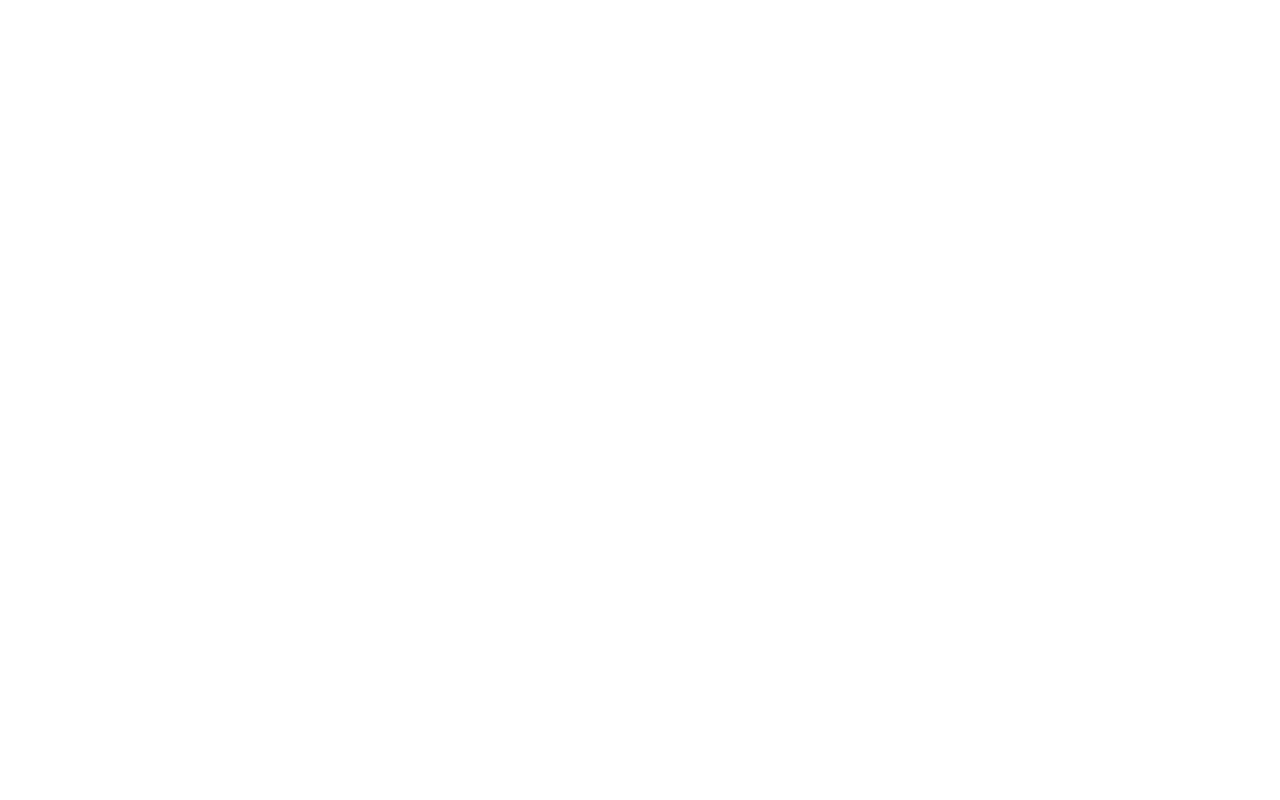
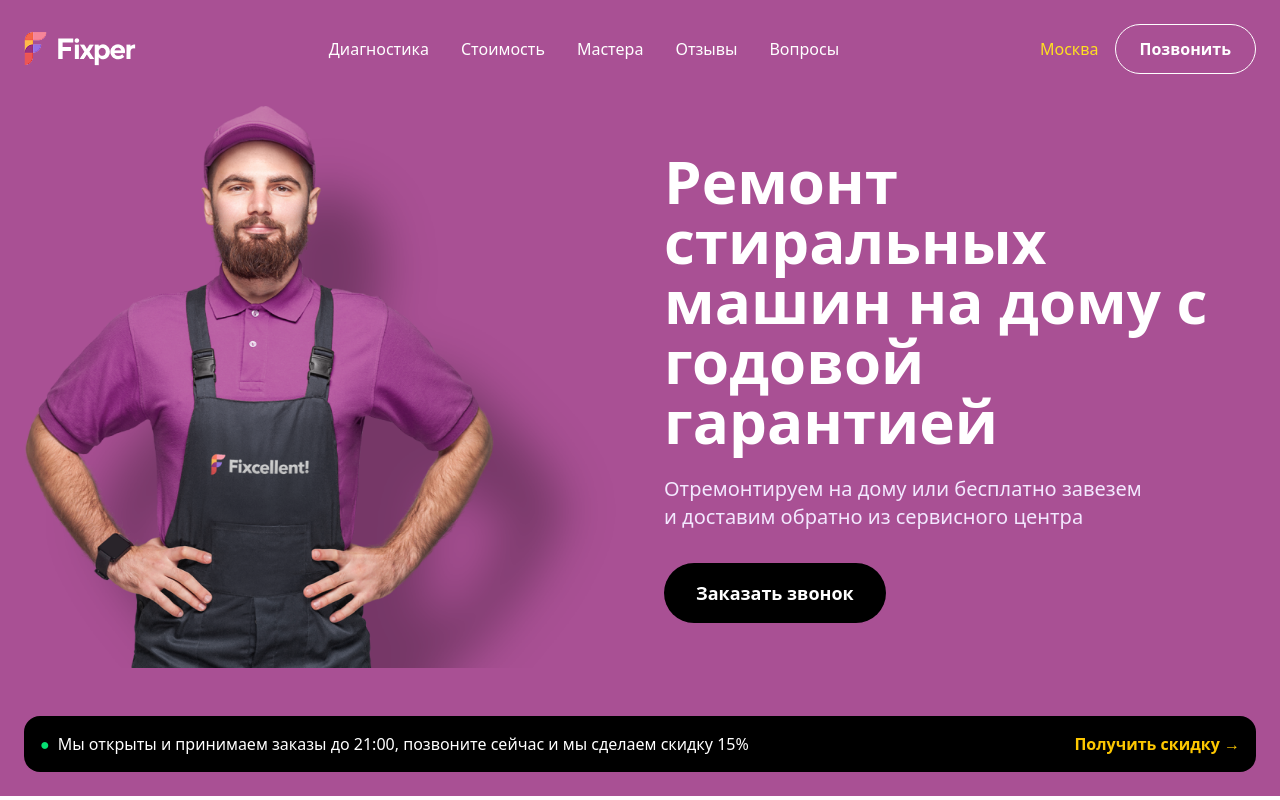
Before and after one commit to asoevafotima/PROECT15, a website: page src/index.html in a window 1280 px wide. Drawn offline with nearby package versions, Linux system fonts and the light colour scheme; files that its build step writes are made by us from their sources.

Commit message:
first comit branch1

```diff
--- a/src/index.html
+++ b/src/index.html
@@ -7,6 +7,60 @@
     <link rel="stylesheet" href="output.css">
 </head>
 <body>
+    <header class="relative bg-[#A95094] text-white overflow-hidden">
+    <div class="absolute bg-[#A95094] "></div>
+
+    <div class="relative max-w-7xl mx-auto px-6 py-6">
+      <div class="flex flex-col lg:flex-row justify-between items-center mb-8">
+        <div class="flex items-center mb-4 lg:mb-0">
+            <img src="/лого.png" alt="">
+        </div>
+
+        <div class="hidden lg:flex space-x-8 text-white">
+          <p>Диагностика</p>
+          <p>Стоимость</p>
+          <p>Мастера</p>
+          <p>Отзывы</p>
+          <p>Вопросы</p>
+        </div>
+
+        <div class="flex items-center space-x-4">
+          <span class="flex items-center text-yellow-300">
+            <i class="fas fa-map-marker-alt mr-2"></i> Москва
+          </span>
+          <button class="border px-6 py-3 rounded-full font-bold hover:bg-yellow-400 transition">
+            Позвонить
+          </button>
+        </div>
+      </div>
+
+      <div class="grid grid-cols-1 lg:grid-cols-2 gap-12 items-center">
+        <div class="">
+          <img src="/repairman 1.png" alt="Мастер по ремонту стиральных машин" class="">
+        </div>
+        <div class="text-center lg:text-left order-1 lg:order-2">
+          <h1 class="text-4xl lg:text-6xl font-bold mb-6">
+            Ремонт стиральных<br>машин на дому с<br>годовой гарантией
+          </h1>
+          <p class="text-xl mb-8 text-purple-100">
+            Отремонтируем на дому или бесплатно завезем<br>и доставим обратно из сервисного центра
+          </p>
+          <button class="bg-black text-white px-8 py-4 rounded-full text-lg font-bold hover:bg-gray-800 transition">
+            Заказать звонок
+          </button>
+        </div>
+      </div>
+
+      <div class="mt-12 bg-black bg-opacity-70 rounded-2xl p-4 flex flex-col lg:flex-row justify-between items-center text-center lg:text-left">
+        <div class="flex items-center mb-4 lg:mb-0">
+          <span class="text-green-400 mr-2">●</span>
+          <p class="text-white">Мы открыты и принимаем заказы до 21:00, позвоните сейчас и мы сделаем скидку 15%</p>
+        </div>
+        <p class="text-yellow-400 font-bold cursor-pointer hover:underline">Получить скидку →</p>
+      </div>
+    </div>
+    </header>
+
 
 </body>
 </html>
```
Also changed, not shown: Group 779.png (added), Group 811.png (added), Group 818.png (added), Group 819.png (added), repairman 1.png (added), лого.png (added).
